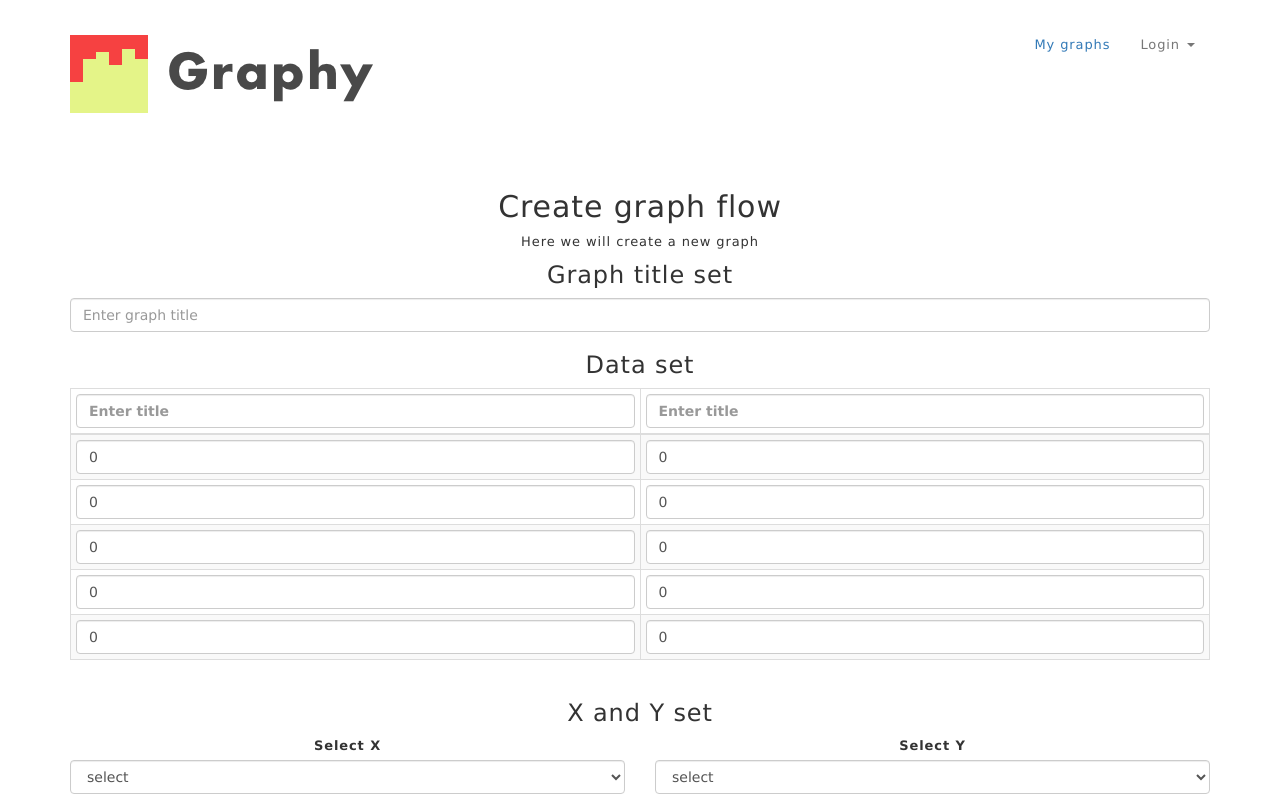
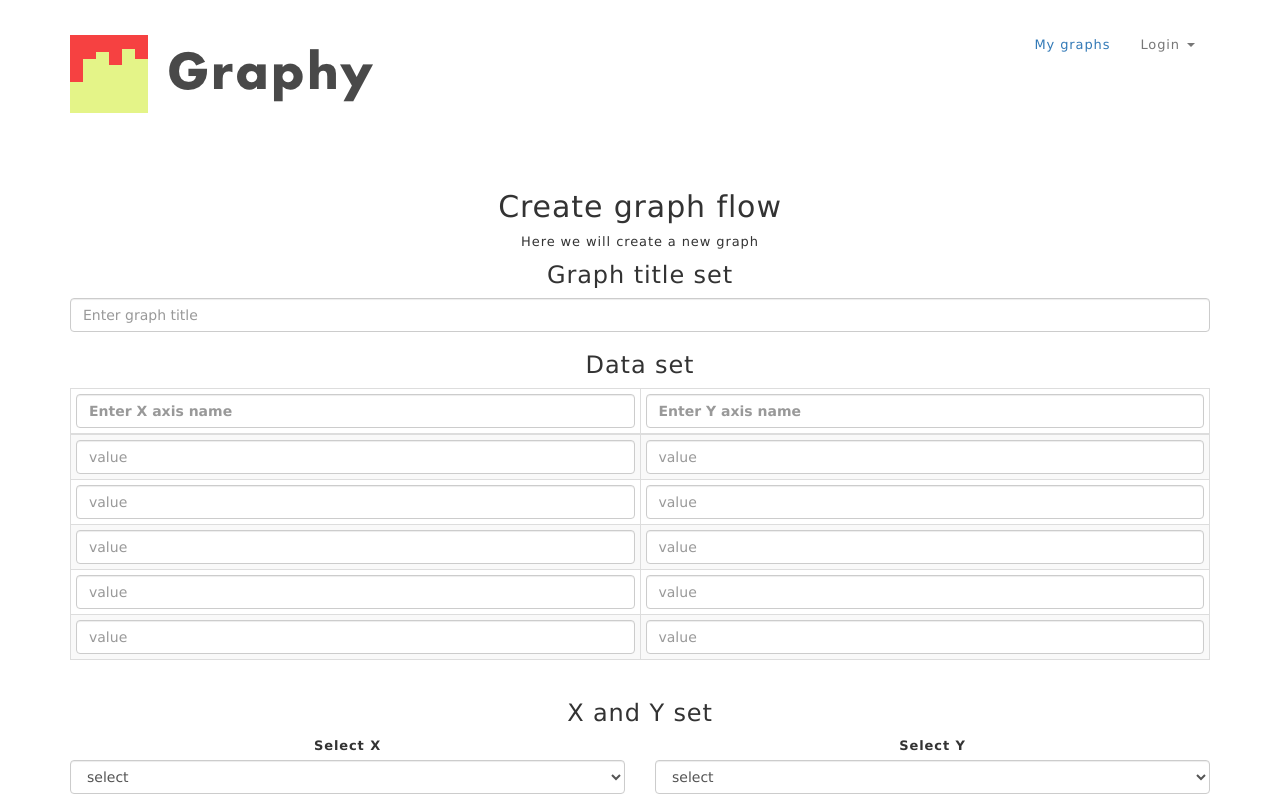
Before and after one commit to boilund/graphy, a React (Create React App) app: page /creating in a window 1280 px wide. Shown: the top 800 px of the page. Built offline with nearby package versions, Linux system fonts and the light colour scheme.

Commit message:
Implement handleXAxisChange and handleYAxisChange

```diff
--- a/src/js/create/creat-new-graph.tsx
+++ b/src/js/create/creat-new-graph.tsx
@@ -13,27 +13,21 @@ import SetXYaxis from "./set-xy-axis";
 // ];
 
 interface IState {
-  chartAttribute: {
-    xAxis: string[];
-    yAxis: string[];
-  };
   data: number[];
   id: number;
   title: string;
   type: string;
-  value: number;
+  xAxis: string;
+  yAxis: string;
 }
 
 const initialState = {
-  chartAttribute: {
-    xAxis: [],
-    yAxis: []
-  },
   data: [],
   id: 0,
   title: "",
   type: "line-chart",
-  value: 0
+  xAxis: "",
+  yAxis: ""
 };
 
 class CreateNewGraph extends React.Component<{}, IState> {
@@ -41,6 +35,8 @@ class CreateNewGraph extends React.Component<{}, IState> {
     super(props);
     this.state = initialState;
     this.handleTitleChange = this.handleTitleChange.bind(this);
+    this.handleXAxisChange = this.handleXAxisChange.bind(this);
+    this.handleYAxisChange = this.handleYAxisChange.bind(this);
   }
 
   public render() {
@@ -75,16 +71,18 @@ class CreateNewGraph extends React.Component<{}, IState> {
                   <tr>
                     <th>
                       <FormControl
+                        id="r1c1"
                         type="text"
-                        placeholder="Enter title"
-                        // onChange={this.handleChange}
+                        placeholder="Enter X axis name"
+                        onChange={this.handleXAxisChange}
                       />
                     </th>
                     <th>
                       <FormControl
+                        id="r1c2"
                         type="text"
-                        placeholder="Enter title"
-                        // onChange={this.handleChange}
+                        placeholder="Enter Y axis name"
+                        onChange={this.handleYAxisChange}
                       />
                     </th>
                   </tr>
@@ -195,6 +193,18 @@ class CreateNewGraph extends React.Component<{}, IState> {
       title: e.target.value
     });
   };
+
+  private handleXAxisChange = (e: any): void => {
+    this.setState({
+      xAxis: e.target.value
+    });
+  };
+
+  private handleYAxisChange = (e: any): void => {
+    this.setState({
+      yAxis: e.target.value
+    });
+  };
 }
 
 export default CreateNewGraph;
```
